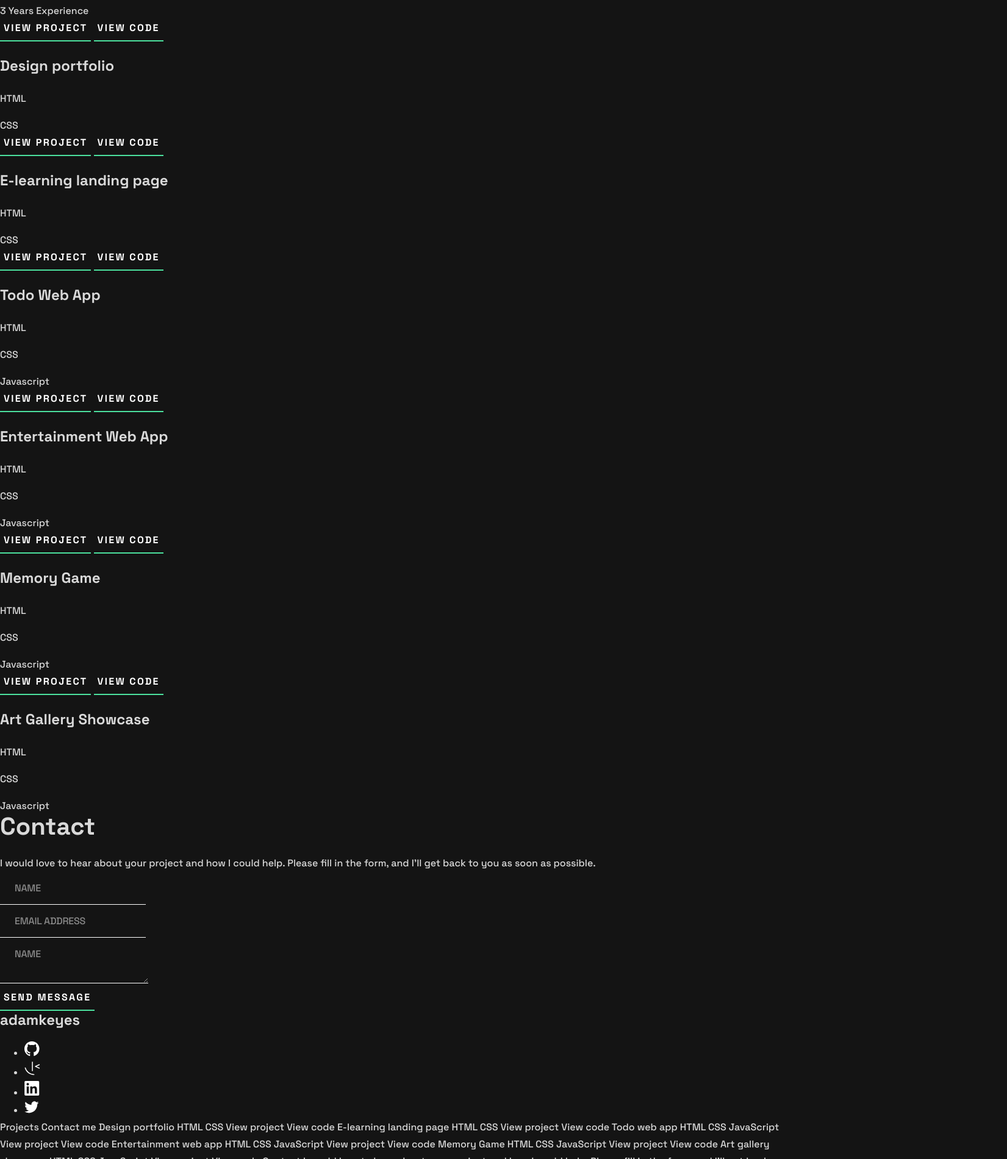
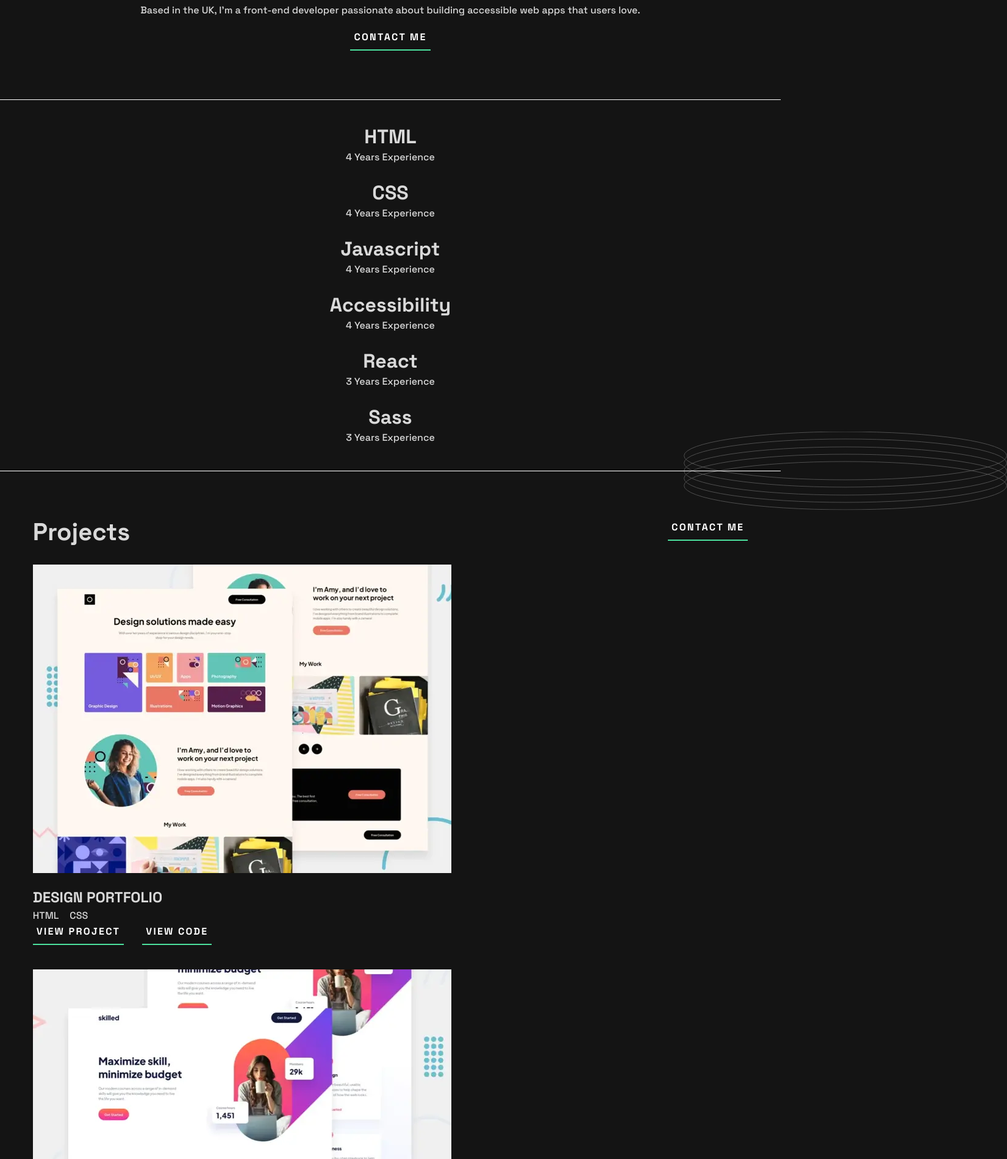
Before and after one commit to bluepersia/single-page-portfolio-page, a plain HTML site: page index.html in a window 1280 px wide. Shown: the part 899-2800 px from the top of the page at 61% size, 1651 px wide, since content can reach past the window. Drawn offline with Linux system fonts and the light colour scheme.

Commit message:
Mobile style

```diff
--- a/css/style.css
+++ b/css/style.css
@@ -21,6 +21,8 @@ body {
     line-height: 1.75em;
     background-color: var(--color-1);
     color: var(--color-4);
+    text-align: center;
+
 }
 
 h1 {
@@ -69,6 +71,7 @@ h3 {
     transition: color 300ms;
     background:none;
     color: var(--color-5);
+    cursor: pointer;
 }
 
 .btn:hover
@@ -105,7 +108,7 @@ h3 {
 }
 .textfield
 {
-    padding: 1em 1.5em;
+    padding: 0 1.5em 1em;
     font-weight: 500;
     font-family: inherit;
     font-size: 16px;
@@ -158,3 +161,185 @@ h3 {
 .logo {
     font-size: 1.5rem;
 }
+
+
+.header {
+    padding: 1.25em 4.2% 5em;
+
+}
+
+
+
+.social {
+    list-style: none;
+    padding-left: 0;
+    display: flex;
+    justify-content: center;
+    gap: 1.56em;
+}
+
+.hero{
+    margin-top: -6.3em;
+
+    position: relative;
+}
+
+
+.hero_img-mobile {
+    width: 46%;
+    display: block;
+    margin-left: auto;
+    margin-right: auto;
+    max-width: 348px;
+}
+
+
+.hero_img-rings {
+    position: absolute;
+    top: 7em;
+    left: 0px;
+    transform: translate(-75%, 0%);
+}
+
+.hero_img-circle {
+    position: absolute;
+    bottom: 16em;
+    right: 0px;
+    transform: translateX(65%);
+}
+
+
+.skills {
+    border-top: 1px solid var(--color-5);
+    border-bottom: 1px solid var(--color-5);
+    padding: 2.5em 4.2%;
+    display: flex;
+    flex-direction: column;
+    gap: 1.5em;
+    position: relative;
+}
+
+.skill_title {
+    margin-bottom: 0;
+}
+
+.skill_body {
+    margin-top: 0;
+}
+
+.skills_img-rings {
+    position: absolute;
+    bottom: 0px;
+    right: 0px;
+    transform: translate(70%, 50%);
+}
+
+.projects {
+
+    padding: 5em 4.2%;
+}
+.projects_top
+{
+    display: flex;
+    align-items:start;
+    justify-content: space-between;
+}
+
+.projects_list {
+    display: flex;
+    flex-direction: column;
+    gap: 2.5em
+}
+
+.project {
+    display: grid;
+    grid-template-columns: minmax(auto, 686px);
+    grid-template-rows: auto auto auto auto;
+    text-align: left;
+}
+
+.project_img{
+    grid-column: 1 / -1;
+    grid-row: 1 / 2;
+}
+
+.project_title {
+    grid-column: 1 / -1;
+    grid-row: 2 / 3;
+    text-transform: uppercase;
+    margin-bottom: 0;
+}
+
+.project_skills {
+    grid-column: 1 / -1;
+    grid-row: 3 / 4;
+    display: flex;
+    gap: 1.125em;
+}
+.project_skills > * {
+    margin: 0;
+}
+
+.project_active {
+    grid-column: 1 / -1;
+    grid-row: 4 / -1;
+    display: flex;
+    gap: 1.875em;
+}
+
+
+.project_img {
+    width: 100%;
+    max-width: 686px;
+    display: block;
+}
+
+
+
+.footer {
+    background-color: var(--color-3);
+    padding: 3.75em 4.2%;
+}
+
+.footer_top {
+    margin-bottom: 5.43em;
+    position: relative;
+}
+
+
+.footer_col-1 {
+    margin-bottom: 3.125em;
+}
+
+.form {
+    display: flex;
+    flex-direction: column;
+    width: 100%;
+    gap:2em;
+}
+
+.textfield_wrapper {
+    width: 100%;
+}
+
+.textfield {
+    width: 100%;
+}
+
+.form_btn
+{
+    margin-left: auto;
+}
+
+
+.footer_img-rings {
+    position: absolute;
+    bottom: 0px;
+    left:0px;
+    transform: translate(-70%,0%);
+}
+
+.footer_bottom {
+    border-top: 1px solid var(--color-4);
+    padding: 2.43em 0 3.75em;
+}
--- a/index.html
+++ b/index.html
@@ -22,9 +22,13 @@
       </ul>
     </div>
     <div class="hero">
+      <img src="./assets/images/image-profile-mobile.webp" class="hero_img-mobile"/>
       <h1 class="title">Nice to meet you!<br/>I'm Adam Keyes.</h1>
       <p class="hero_body">Based in the UK, I’m a front-end developer passionate about building accessible web apps that users love.</p>
       <button class="btn">Contact me</button>
+
+      <img src="./assets/images/pattern-rings.svg" class="hero_img-rings" />
+      <img src="./assets/images/pattern-circle.svg" class="hero_img-circle"/>
     </div>
   </header>
 
@@ -55,15 +59,20 @@
         <h2 class="skill_title">Sass</h2>
         <p class="skill_body">3 Years Experience</p>
       </div>
+      <img src="./assets/images/pattern-rings.svg" class="skills_img-rings"/>
     </section>
     <section class="projects">
+      <div class="projects_top">
+        <h1 class="projects_title">Projects</h1>
+        <button class="btn projects_btn-contact">Contact me</button>
+      </div>
+      <div class="projects_list">
       <div class="project">
-        <div class="project_inner">
+          <img class="project_img" src="./assets/images/thumbnail-project-1-small.webp"/>
           <div class="project_active">
             <button class="btn">View project</button>
             <button class="btn">View code</button>
           </div>
-        </div>
         <h3 class="project_title">Design portfolio</h3>
         <div class="project_skills">
           <p>HTML</p>
@@ -71,12 +80,11 @@
         </div>
       </div>
       <div class="project">
-        <div class="project_inner">
+          <img class="project_img" src="./assets/images/thumbnail-project-2-small.webp"/>
           <div class="project_active">
             <button class="btn">View project</button>
             <button class="btn">View code</button>
           </div>
-        </div>
         <h3 class="project_title">E-learning landing page</h3>
         <div class="project_skills">
           <p>HTML</p>
@@ -84,12 +92,11 @@
         </div>
       </div>
       <div class="project">
-        <div class="project_inner">
+          <img class="project_img" src="./assets/images/thumbnail-project-3-small.webp"/>
           <div class="project_active">
             <button class="btn">View project</button>
             <button class="btn">View code</button>
           </div>
-        </div>
         <h3 class="project_title">Todo Web App</h3>
         <div class="project_skills">
           <p>HTML</p>
@@ -98,12 +105,11 @@
         </div>
       </div>
       <div class="project">
-        <div class="project_inner">
+          <img class="project_img" src="./assets/images/thumbnail-project-4-small.webp"/>
           <div class="project_active">
             <button class="btn">View project</button>
             <button class="btn">View code</button>
           </div>
-        </div>
         <h3 class="project_title">Entertainment Web App</h3>
         <div class="project_skills">
           <p>HTML</p>
@@ -112,12 +118,11 @@
         </div>
       </div>
       <div class="project">
-        <div class="project_inner">
+          <img class="project_img" src="./assets/images/thumbnail-project-5-small.webp"/>
           <div class="project_active">
             <button class="btn">View project</button>
             <button class="btn">View code</button>
           </div>
-        </div>
         <h3 class="project_title">Memory Game</h3>
         <div class="project_skills">
           <p>HTML</p>
@@ -126,12 +131,11 @@
         </div>
       </div>
       <div class="project">
-        <div class="project_inner">
+          <img class="project_img" src="./assets/images/thumbnail-project-6-small.webp"/>
           <div class="project_active">
             <button class="btn">View project</button>
             <button class="btn">View code</button>
           </div>
-        </div>
         <h3 class="project_title">Art Gallery Showcase</h3>
         <div class="project_skills">
           <p>HTML</p>
@@ -139,6 +143,7 @@
           <p>Javascript</p>
         </div>
       </div>
+    </div>
     </section>
   </main>
 
@@ -150,19 +155,20 @@
     </div>
     <form class="form">
       <div class="textfield_wrapper">
-        <input type="text" class="textfield" placeholder="Name"/>
+        <input type="text" class="textfield" name="name" placeholder="Name"/>
         <p class="textfield_error"></p>
       </div>
       <div class="textfield_wrapper">
-        <input type="text" class="textfield" placeholder="Email address"/>
+        <input type="text" class="textfield" name="email" placeholder="Email address"/>
         <p class="textfield_error"></p>
       </div>
       <div class="textfield_wrapper">
-        <textarea class="textfield" placeholder="Name"></textarea>
+        <textarea class="textfield" name="message" placeholder="Message"></textarea>
         <p class="textfield_error"></p>
       </div>
       <button type="submit" class="btn form_btn">Send message</button>
     </form>
+    <img src="./assets/images/pattern-rings.svg" class="footer_img-rings"/>
   </div>
   <div class="footer_bottom">
     <h2 class="logo">adamkeyes</h2>
@@ -175,52 +181,5 @@
   </div>
   </footer>
 
-  Projects
-
-  Contact me
-
-  Design portfolio
-  HTML CSS
-  View project
-  View code
-
-  E-learning landing page
-  HTML CSS
-  View project
-  View code
-
-  Todo web app
-  HTML CSS JavaScript
-  View project
-  View code
-
-  Entertainment web app
-  HTML CSS JavaScript
-  View project
-  View code
-
-  Memory Game
-  HTML CSS JavaScript
-  View project
-  View code
-
-  Art gallery showcase
-  HTML CSS JavaScript
-  View project
-  View code
-
-  Contact
-
-  I would love to hear about your project and how I could help. Please
-  fill in the form, and I’ll get back to you as soon as possible.
-
-  Name
-  Email
-  Message
-
-  Send message
-
-  adamkeyes
-
 </body>
 </html>
```
